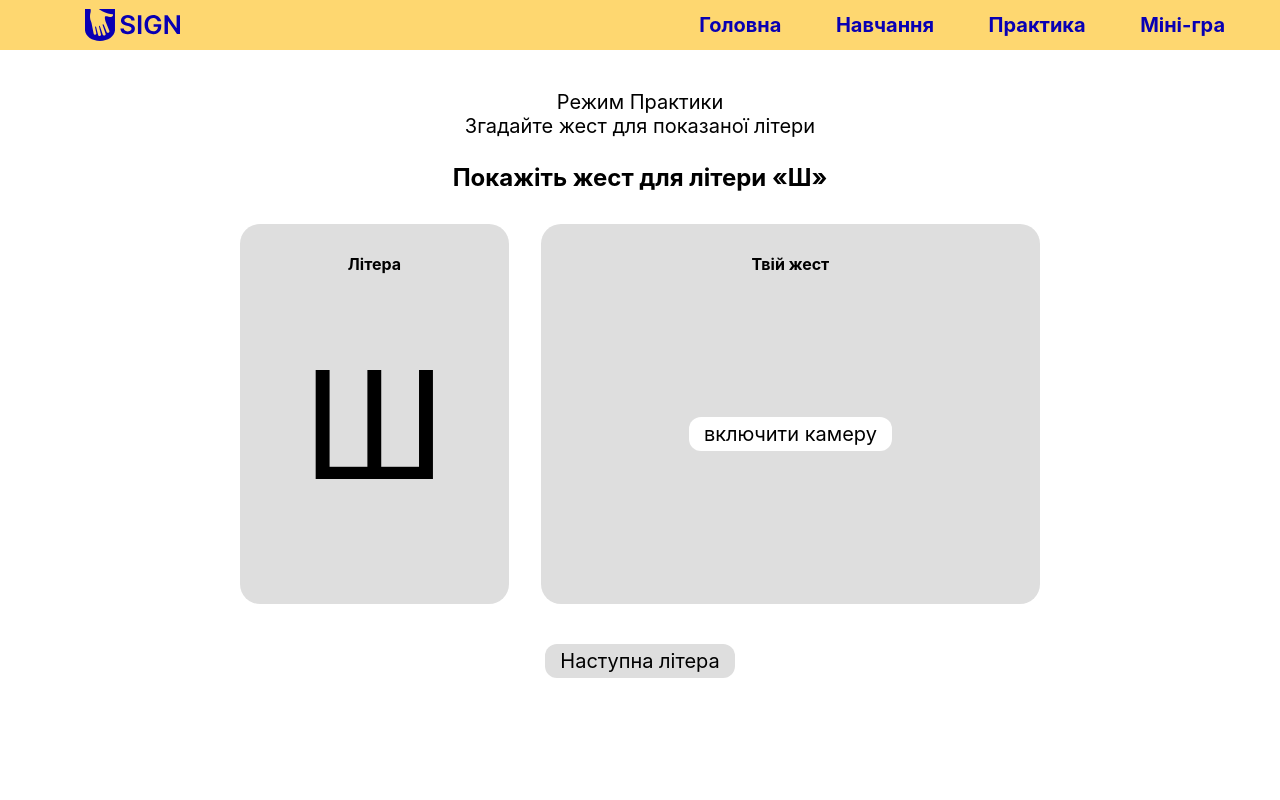
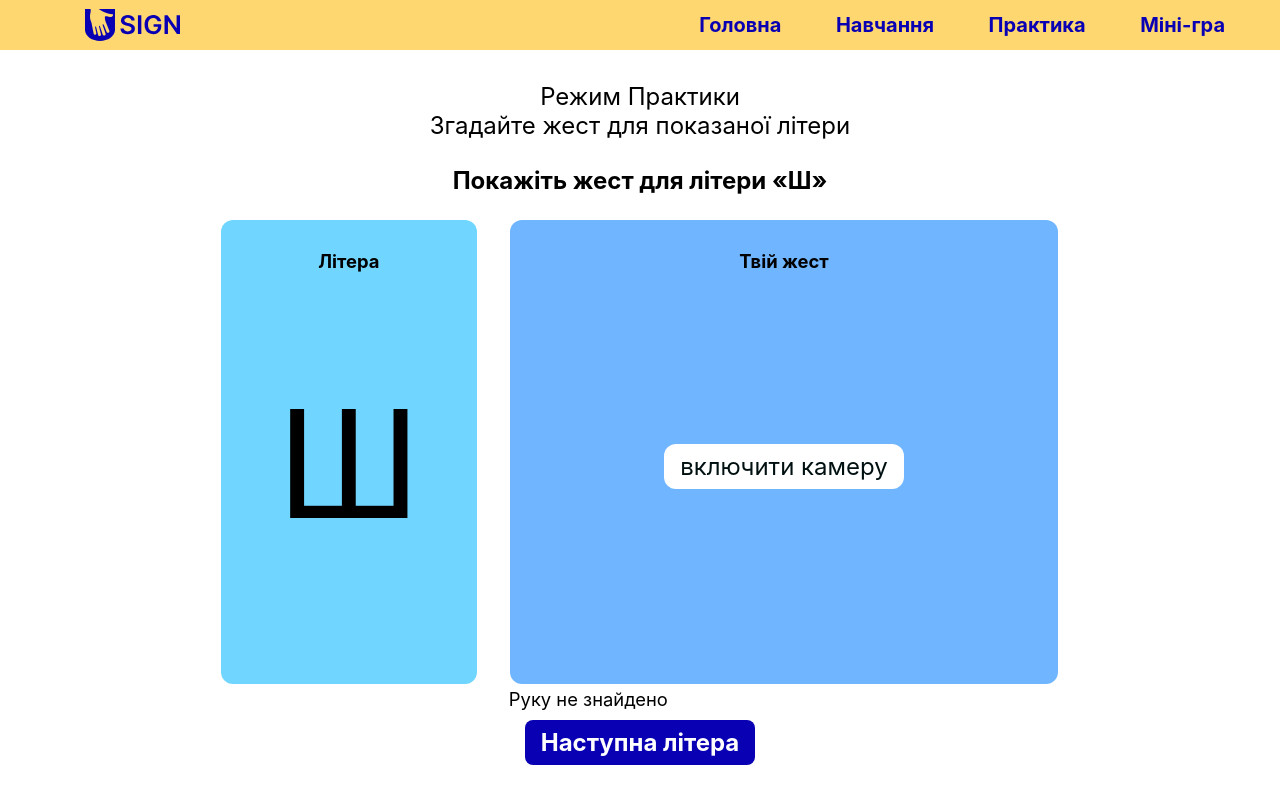
Before and after one commit to ihnryna/USL-Game, a Flask app: page /practice in a window 1280 px wide. Run offline with Flask 3, Linux system fonts and the light colour scheme.

Commit message:
Learn+Practice pages style & colors

```diff
--- a/static/colors.css
+++ b/static/colors.css
@@ -14,6 +14,12 @@
   --header-bg: var(--yellow);
   --header-text: var(--blue);
   --header-text-hover: var(--blue-sign);
+
+  --btn-active: var(--blue);
+  --btn-text-active: var(--white);
+  --btn-disabled: var(--gray);
+  --btn-text-disabled: var(--black);
+
 
 
 
--- a/static/learn-page.js
+++ b/static/learn-page.js
@@ -34,7 +34,7 @@ function getRandomLetter() {
 
 function setLetter(l) {
         const img = document.querySelector(".card-image img");
-        const title = document.querySelector(".welcome h2");
+        const title = document.querySelector(".instruction-practice");
 
         img.src = `static/images/letter-cards/${l}.png`;
         img.alt = `Літера / Жест ${l}`;
--- a/static/practice-page.js
+++ b/static/practice-page.js
@@ -36,7 +36,7 @@ function getRandomLetter() {
 
 function setLetter(l) {
         const letter = document.querySelector(".practice-letter");
-        const title = document.querySelector(".welcome h2");
+        const title = document.querySelector(".instruction-practice");
 
         if (title) {
             title.textContent = `Покажіть жест для літери «${l}»`;
--- a/static/style.css
+++ b/static/style.css
@@ -45,12 +45,16 @@ nav a:hover {
     transform: scale(1.04);
 }
 
+
+
+/* home page */
+
 .welcome{
-    margin-top:5vh;
     text-align: center;
 }
 
 .welcome h2{
+    margin-top:5vh;
     font-size:3vh;
     margin-bottom: 4vh;
 }
@@ -126,7 +130,7 @@ nav a:hover {
 
 .card p {
     font-size: 2.3vh;
-    color: var(--ink-black);
+    color: var(--color-text);
 }
 
 .card-image {
@@ -141,43 +145,32 @@ nav a:hover {
   border-radius: 14px;
 }
 
-.construction {
-    background: repeating-linear-gradient(
-    45deg,
-    #f7c600,
-    #f7c600 10px,
-    #111 10px,
-    #111 20px
-    );
-    color: #111;
-    font-weight: 800;
-    display: flex;
-    align-items: center;
-    justify-content: center;
-    height: 220px;
-    border-radius: 14px;
-}
 
 
 
+
+/* learn page */
+
 .subtitle-practice {
-    font-size: 20px;
-    margin-bottom: 25px;
-    margin-top: 0px;
+    font-size: 3vh;
+    margin-bottom: 3.2vh;
+    margin-top:4vh;
 }
 
 .instruction-practice {
-    font-size: 15px;
-    margin-bottom: 25px;
+    font-weight:bold;
+    font-size: 3vh;
+    margin-bottom: 3.2vh;
     margin-top: 0px;
 }
 
 .practice-zone {
-    width: 60%;
+    width: 88vw;
     margin: 0 auto;
     display: grid;
-    grid-template-columns: 35% 65%;
-    gap: 32px;
+    grid-template-columns: 25vw 65vw;
+    row-gap: 2vh;
+    column-gap: 32px;
     justify-items: center;
     align-items: center;
     justify-content: center;
@@ -185,13 +178,14 @@ nav a:hover {
 
 
 .letter-card {
-width:100%;
-
+    width:25vw;
+    max-width: 390px;
     text-align: center;
-background: var(--color-bg-card);
-border-radius: 20px;
+    background: var(--blue-sign);
+    border-radius: 1.5vh;
     padding: 30px;
-height: 380px;
+    height: 527px;
+    max-height: 527px;
     display: flex;
     flex-direction: column;
     justify-content: space-between;
@@ -200,7 +194,7 @@ align-items: center;
 
 .letter-card h3 {
     margin: 0;
-font-size: 16px;
+    font-size: 2.3vh;
 }
 
 .card-image {
@@ -211,19 +205,21 @@ font-size: 16px;
 .card-image img {
     max-width: 100%;
     max-height: 100%;
-
     object-fit: contain;
-
     border-radius: 14px;
 }
 
 .user-gesture-card{
     width:100%;
     text-align: center;
-background: var(--color-bg-card);
-border-radius: 20px;
-padding: 20px;
-height: 380px;
+    background: var(--blue-practice);
+    border-radius: 1.5vh;
+    padding-top: 30px;
+    padding-bottom: 1vh;
+    padding-left: 1vw;
+    padding-right: 1vw;
+    height: 527px;
+    max-height: 527px;
     display: flex;
     flex-direction: column;
     align-items: center;
@@ -231,15 +227,14 @@ justify-content: flex-start;
 }
 
 .user-gesture-card h3 {
-margin-top: 10px;
-font-size: 20px;
-font-size: 16px;
+    margin-top: 0;
+    font-size: 2.3vh;
 }
 
 .user-gesture-header h3 {
     margin-top: 0;
-margin-bottom: 0;
-font-size: 16px;
+    margin-bottom: 0px;
+    font-size: 2.3vh;
     position: absolute;
     left: 50%;
     transform: translateX(-50%);
@@ -248,45 +243,79 @@ font-size: 16px;
 .user-gesture-header {
     width:100%;
     display: flex;
-    align-items: center;
+    align-items: flex-start;
     position:relative;
 }
 
-.camera-on-btn{
-    background-color: var(--white);
-    border-radius: 12px;
-    border-width: 0;
-    font-size:20px;
-    padding-top: 5px;
-    padding-bottom: 5px;
-    padding-right: 15px;
-    padding-left: 15px;
+@media (max-height: 960px) {
+    .practice-zone{
+        row-gap: 0.5vh;
+        grid-template-columns: 20vw 43vw;
+
+    }
+    .letter-card {
+        width: 20vw;
+        height: 58vh;
+    }
+    .user-gesture-card {
+        width: 42.8vw;
+        height: 58vh;
+    }
 }
 
-.camera-on-btn:hover{
+.btn{
+    padding-top: 1vh;
+    padding-bottom: 1vh;
+    padding-right: 2vh;
+    padding-left: 2vh;
+    border-width: 0;
+    border-radius: 1vh;
+    font-size:3vh;
+    background-color: var(--btn-active);
+    font-weight:bold;
+    color: var(--white);
+}
+
+.btn:disabled{
+    background-color: var(--btn-disabled);
+}
+
+.btn:hover{
     background-color: var(--frozen-lake);
 }
 
-.next-letter-btn{
-    background-color: var(--color-bg-header);
-    border-radius: 12px;
-    border-width: 0;
-    font-size:20px;
-    padding-top: 5px;
-    padding-bottom: 5px;
-    padding-right: 15px;
-    padding-left: 15px;
+.rounder-btn{
+    border-radius: 1.5vh;
+    background-color: var(--white);
+    font-weight:normal;
+    color: var(--ink-black);
 }
 
-.next-letter-btn:hover{
+.rounder-btn:hover{
     background-color: var(--frozen-lake);
+}
+
+.camera-on-btn{
+    margin-bottom: 3vh;
+}
+
+.camera-on-btn{
+    margin-bottom: 3vh;
+}
+
+.camera-on-btn-learn{
+    margin-bottom: 4vh;
+}
+
+.result-text{
+    font-size: 2.3vh;
+    justify-self: start;
 }
 
 .bottom-buttons{
     padding-top:40px;
     text-align: center;
 }
-
 
 .camera-zone {
     width: 100%;
@@ -302,28 +331,27 @@ font-size: 16px;
 
 .camera-rectangle {
     width: 100%;
-    height: 100%;
+    height: 95%;
 
     object-fit: cover;
     border-radius: 16px;
 }
 
 .check-btn{
-    background-color: var(--white);
-    border-radius: 5px;
-    border-width: 0;
-    padding: 10px 20px;
-    font-size:16px;
+    margin-top:-1vh;
+    font-size: 2.3vh;
     display:block;
     margin-left: auto;
     visibility: hidden;
-}
-
-.check-btn:hover{
-    background-color: var(--frozen-lake);
 }
 
 .practice-letter{
     font-size:150px;
     align-self: center;
 }
+
+@media (max-height: 960px) {
+    .bottom-buttons {
+        padding-top:10px;
+    }
+}
--- a/templates/practice.html
+++ b/templates/practice.html
@@ -5,7 +5,7 @@
 {% block content %}
 <div class="welcome">
     <div class="subtitle-practice">Режим Практики<br>Згадайте жест для показаної літери</div>
-    <div class="instruction-practice"><h2>Покажіть жест для літери «К»</h2></div>
+    <div class="instruction-practice">Покажіть жест для літери «К»</div>
 </div>
 
 <div class="practice-zone">
@@ -21,16 +21,21 @@
     <div class="user-gesture-card">
         <div class="user-gesture-header">
             <h3>Твій жест</h3>
-            <button class="check-btn" id="checkButton">Перевірити</button>
+            <button class="check-btn btn" id="checkButton">Перевірити</button>
         </div>
         <div class="camera-zone" id="cameraZone">
-            <button class="camera-on-btn" id="cameraButton">включити камеру</button>
+            <button class="camera-on-btn btn rounder-btn" id="cameraButton">включити камеру</button>
         </div>
     </div>
+    <div>
+    </div>
+    <div class="result-text">
+        Руку не знайдено
+    </div>
+</div>
 
-</div>
 <div class="bottom-buttons">
-    <button class="next-letter-btn" id="nextLetterButton">Наступна літера</button>
+    <button class="next-letter-btn btn" id="nextLetterButton">Наступна літера</button>
 </div>
 
 <script src="static/practice-page.js" defer></script>
```
Also changed, not shown: templates/learn.html (+9 -5 lines). Lines whose indentation alone changed are shown as unchanged.
